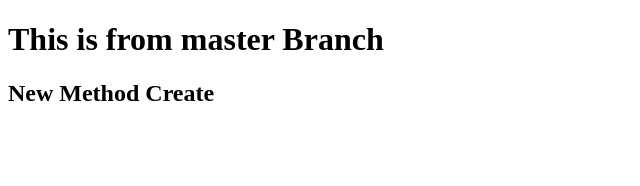
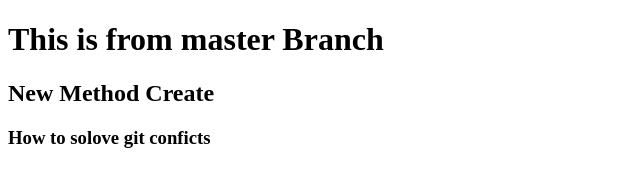
Before and after one commit to Shivam962502/testing, a plain HTML site: page index.html in a window 1280 px wide. Shown: the whole page, without its empty margins (0-640 px from the left). Drawn offline with Linux system fonts and the light colour scheme.

Commit message:
Update index.html

```diff
--- a/index.html
+++ b/index.html
@@ -10,6 +10,7 @@
 <body>
     <h1>This is from master Branch </h1>
     <h2>New Method Create</h2>
+    <h3>How to solove git conficts</h3>
 </body>
 
 </html>
```
